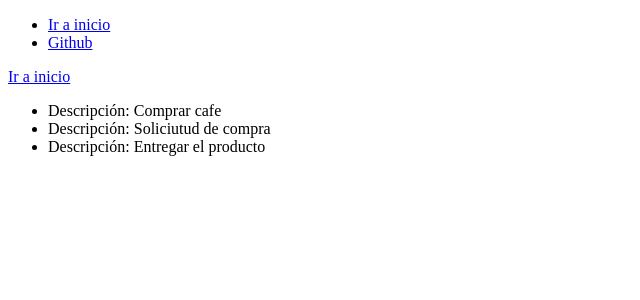
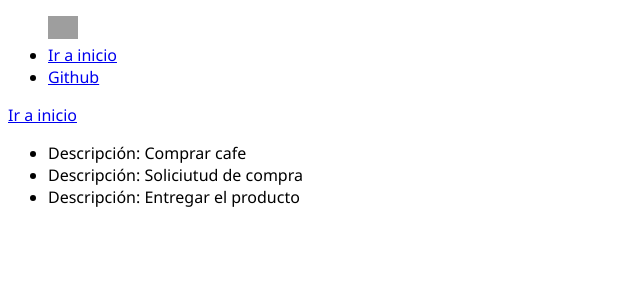
Before and after one commit to sgg10/curso_flask, a Flask app: page /hello in a window 1280 px wide. Shown: the top 300 px of the page, without its empty margins (0-640 px from the left). Run offline with Flask 2, Linux system fonts and the light colour scheme; grey boxes are pictures that could not be loaded.

Commit message:
Uso de archis estaticos

```diff
--- /dev/null
+++ b/static/css/main.css
@@ -0,0 +1,7 @@
+html * {
+  font-family: 'Segoe UI', Tahoma, Geneva, Verdana, sans-serif;
+}
+
+img {
+  max-width: 30px;
+}
--- a/templates/base.html
+++ b/templates/base.html
@@ -3,6 +3,7 @@
 <head>
   <meta charset="UTF-8">
   <meta name="viewport" content="width=device-width, initial-scale=1.0">
+  <link rel="stylesheet" href="{{ url_for('static', filename='css/main.css') }}">
   <title>
     {% block title %}Flask Platzi |{% endblock %}
   </title>
--- a/templates/navbar.html
+++ b/templates/navbar.html
@@ -1,5 +1,6 @@
 <nav>
   <ul>
+    <img src="{{ url_for('static', filename='images/platzi.png') }}" alt="Platzi logo">
     <li><a href="{{ url_for('index') }}">Ir a inicio</a></li>
     <li><a href="https://github.com/sgg10/" target="_blank">Github</a></li>
   </ul>
```
Also changed, not shown: 1 other file.
